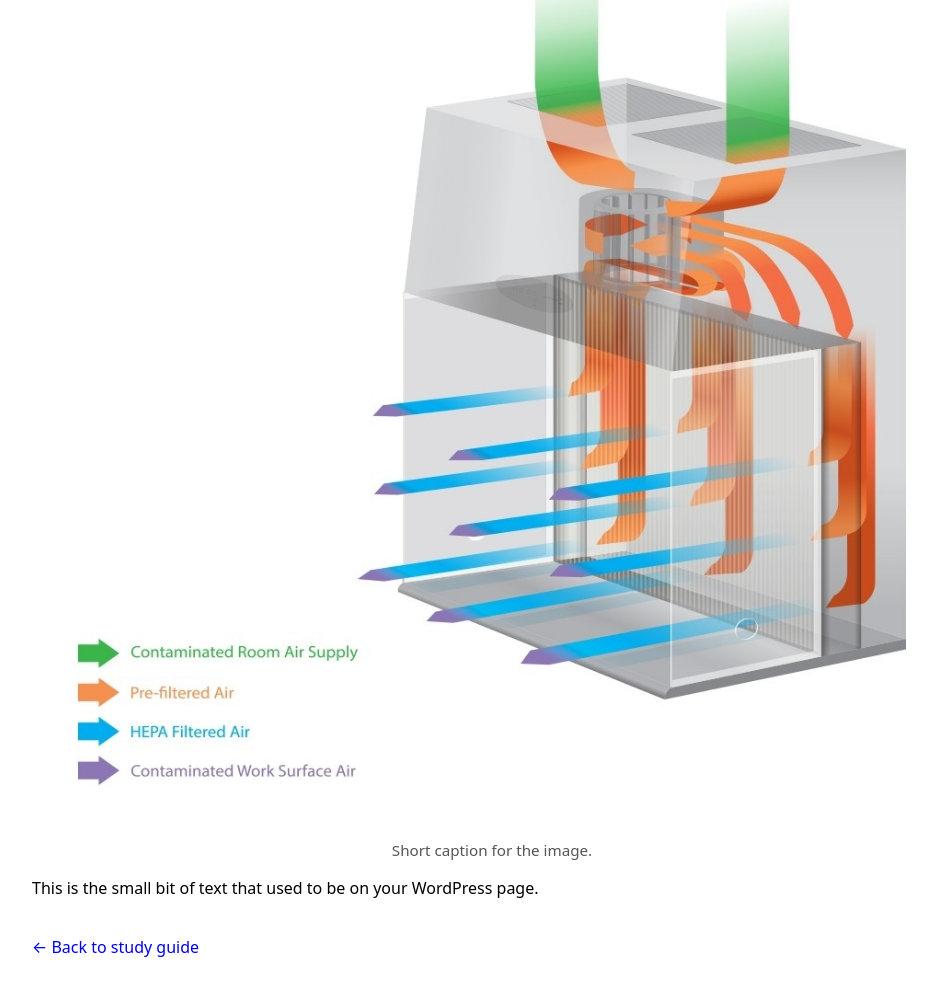
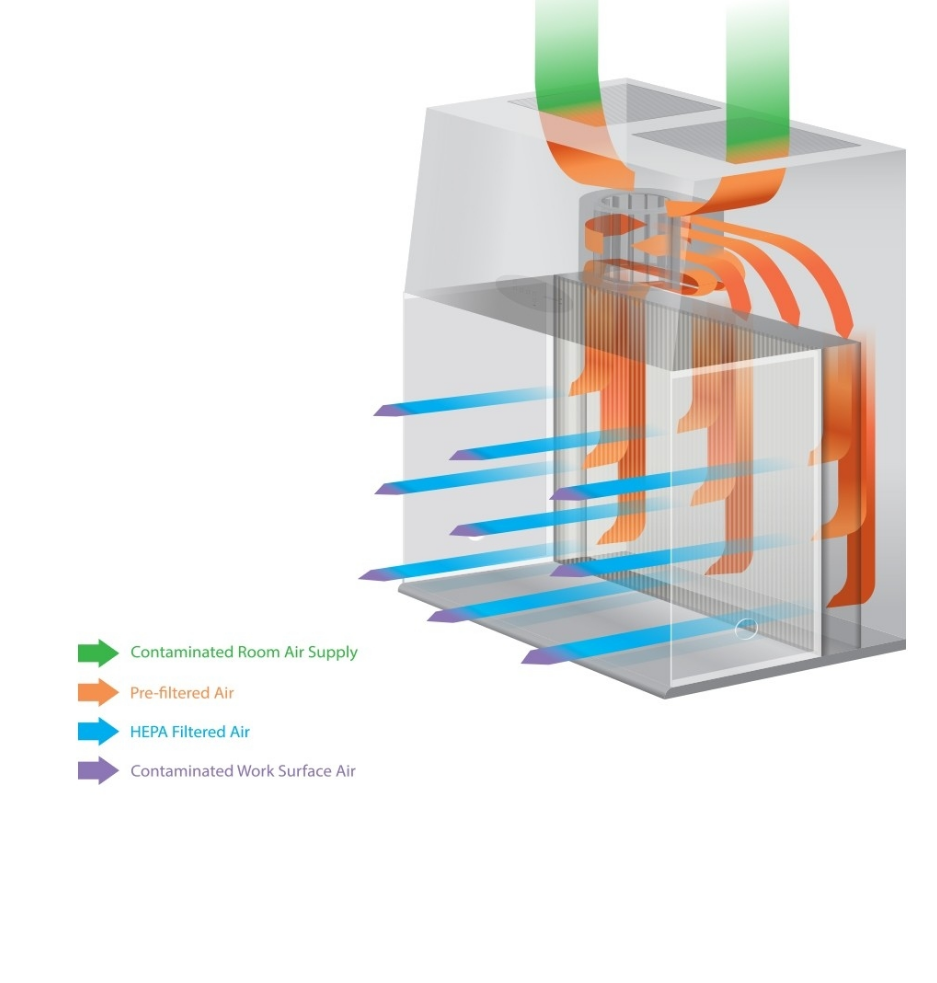
Before and after one commit to mcarter87/study-guide, a plain HTML site: page pages/horizontal.html in a window 1280 px wide. Shown: the part 181-1164 px from the top of the page, without its empty margins (148-1085 px from the left). After the commit the page ends 1036 px from the top, so only its background shows below. Drawn offline with Linux system fonts and the light colour scheme.

Commit message:
Update horizontal.html

```diff
--- a/pages/horizontal.html
+++ b/pages/horizontal.html
@@ -20,14 +20,12 @@
 
     <figure>
       <img src="../assets/images/horizontal.jpg" alt=" ">
-      <figcaption>Short caption for the image.</figcaption>
+      <figcaption> </figcaption>
     </figure>
 
     <div class="text">
-      <p>This is the small bit of text that used to be on your WordPress page.</p>
+      <p> </p>
     </div>
 
-    <a class="back" href="/"><span aria-hidden="true">←</span> Back to study guide</a>
-  </main>
 </body>
 </html>
```
